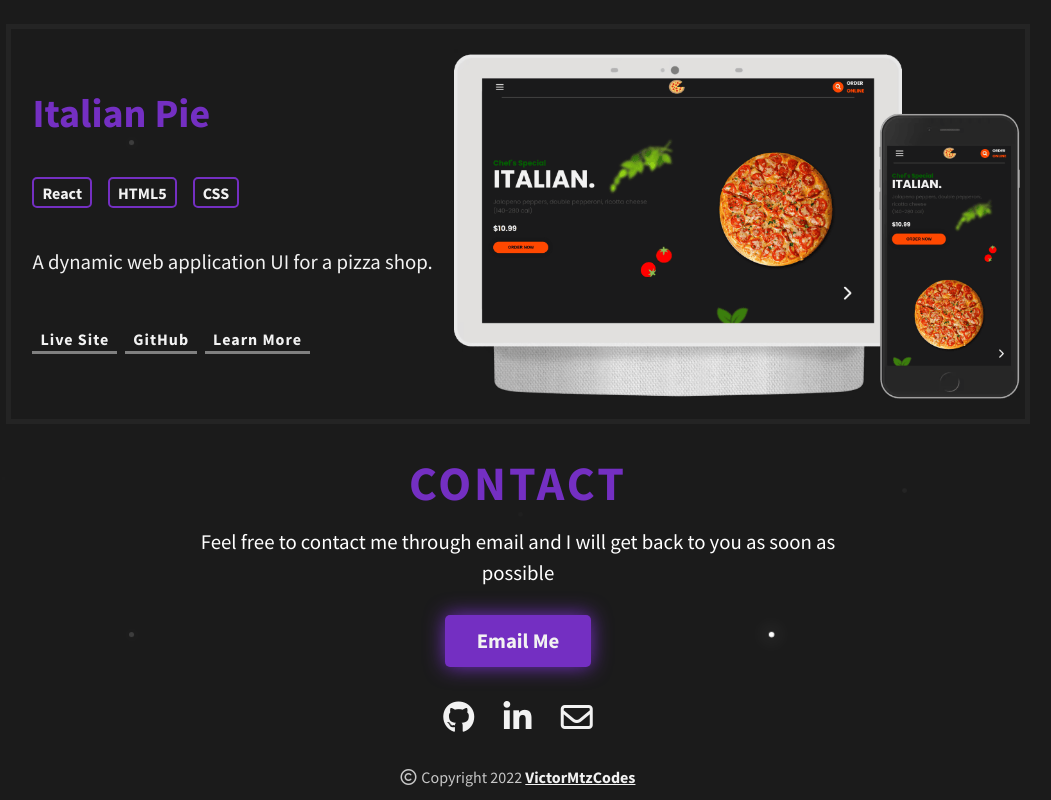
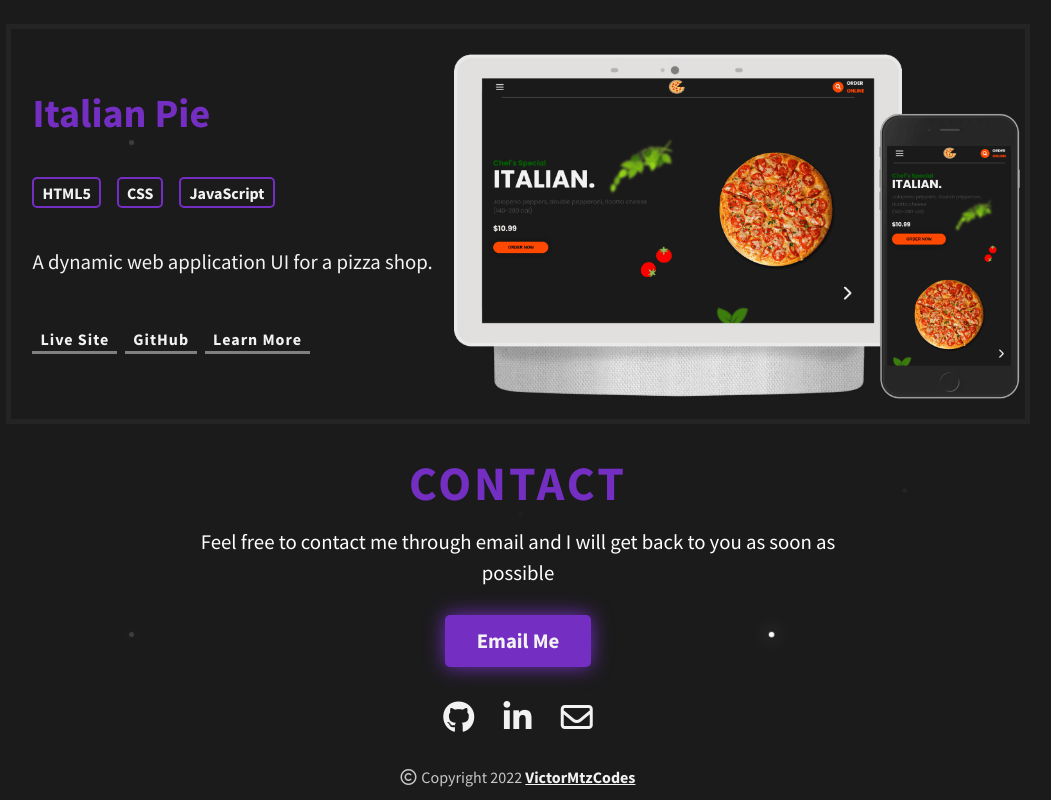
Before and after one commit to VictorMMartinezJr/Portfolio-Landing, a React (Create React App) app: page / in a window 1280 px wide. Shown: the part 2660-3460 px from the top of the page, without its empty margins (122-1173 px from the left). Built offline with nearby package versions, Linux system fonts and the light colour scheme.

Commit message:
added correct technologies to italian pie project in projects section

```diff
--- a/src/ProjectsData.js
+++ b/src/ProjectsData.js
@@ -2,7 +2,7 @@ export const streamVicData = {
     Overview: {
         title: 'Overview',
 
-        text: 'StreamVic is a web app built with ReactJs that allows users to browse movie/tv show information and save their favorites. This application uses the TMDB API to fetch movie/tv show data and outputs content dynamically to the webpage. Users can use the API to also search for a particular movie/tv show.'
+        text: 'StreamVic is a web app built with ReactJs that allows users to browse movie/tv show information and save their favorites. I used the TMDB API to fetch movie/tvshow data and output content dynamically to the webpage. Users can use the API to also search for a particular movie/tv show.'
     },
 
     Filter: {
--- a/src/components/Pages/Projects/Projects.js
+++ b/src/components/Pages/Projects/Projects.js
@@ -64,14 +64,14 @@ const Projects = () => {
                         </div>
                     </div>
                     {/*Italian Pie pizza restaurant project */}
-                    <div data-aos='fade-left' className='project-container'>
+                    <div data-aos='fade-right' className='project-container'>
                         <div className='project-container-content'>
                             <div className='project-header'>
                                 <p className='project-head'>Italian Pie</p>
                                 <span className='title-technologies'>
-                                    <p className='title-technology'>React</p>
                                     <p className='title-technology'>HTML5</p>
                                     <p className='title-technology'>CSS</p>
+                                    <p className='title-technology'>JavaScript</p>
                                 </span>
                                 <p className='project-description'>A dynamic web application UI for a pizza shop.</p>
                                 <span className='title-links'>
```
